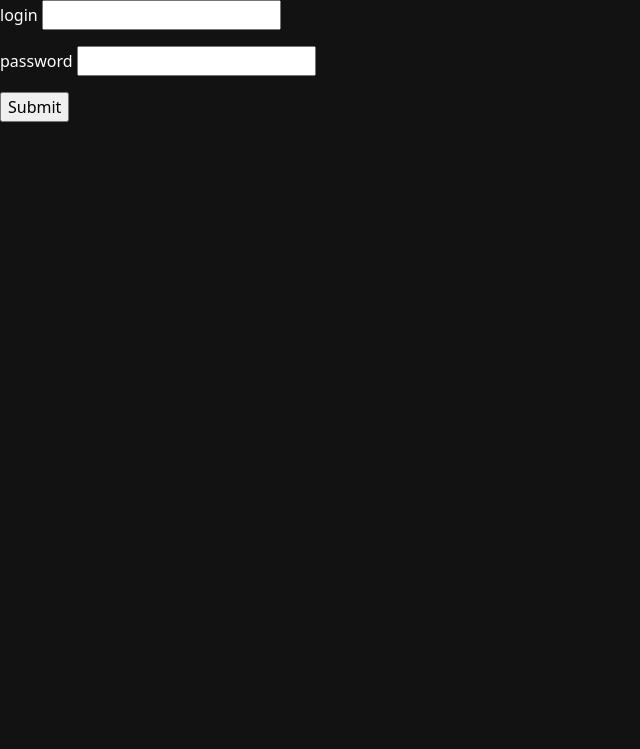
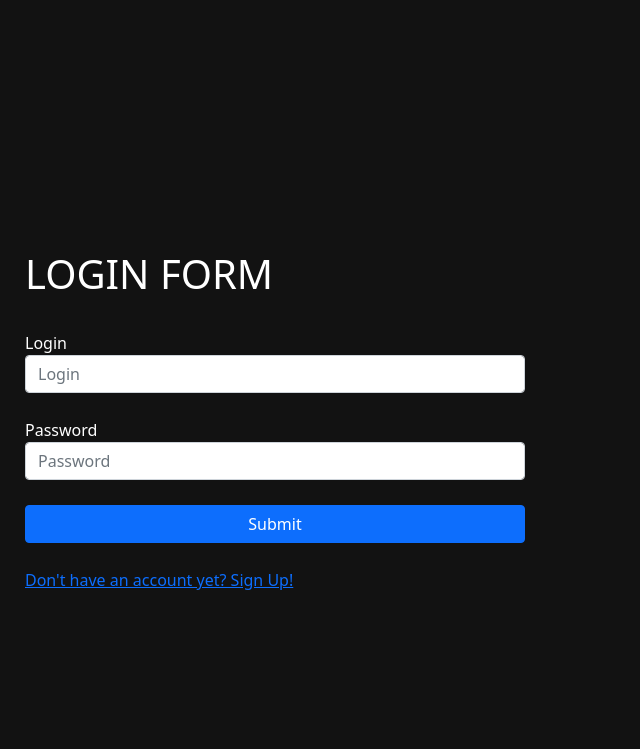
Before and after one commit to CampoNover16/ExpenseEase, a Flask app: page /login in a window 1280 px wide. Shown: the top 749 px of the page, without its empty margins (0-640 px from the left). Run offline with Flask 3, Linux system fonts and the light colour scheme; some libraries are stand-ins or nearby versions.

Commit message:
added session to app, login and register form new css, some new css details

```diff
--- a/app.py
+++ b/app.py
@@ -1,4 +1,5 @@
-from flask import Flask, render_template, request, redirect, url_for
+from flask import Flask, render_template, request, redirect, url_for, session
+from flask_session import Session
 from flask_mysqldb import MySQL
 from datetime import datetime
 
@@ -10,18 +11,20 @@ app.config['MYSQL_HOST'] = 'localhost'
 app.config['MYSQL_USER'] = 'root'
 app.config['MYSQL_PASSWORD'] = ''
 app.config['MYSQL_DB'] = 'expenseease_db'
+app.config["SESSION_PERMANENT"] = False
+app.config["SESSION_TYPE"] = "filesystem"
 
+Session(app)
 mysql = MySQL(app)
 
 @app.route('/')
 def index():
-    return render_template('index.html')
+    if not session.get("login"):
+        return redirect("/login")
+    return render_template('index.html', user=session['login'])
 
 @app.route('/register', methods=['POST', 'GET'])
 def register():
-    if request.method == 'GET':
-        return "Login via the login Form"
-
     if request.method == 'POST':
         login = request.form['login']
         password = request.form['password']
@@ -33,9 +36,12 @@ def register():
             cursor.execute("INSERT INTO users (login,password,created) VALUES(%s,%s,%s)",(login,password,created))
             # //TO DO - add to every error flash messages
             # 'given user exists'
-        mysql.connection.commit()
-        cursor.close()
-        return redirect(url_for('login'))
+            mysql.connection.commit()
+            cursor.close()
+            return redirect(url_for('login'))
+        else:
+            return redirect(url_for('register'))
+    return render_template('register.html')
 
 @app.route('/login', methods=['GET','POST'])
 def login():
@@ -46,6 +52,7 @@ def login():
         user = cursor.execute("SELECT login, password FROM users WHERE login=%s AND password=%s",(login,password))
         cursor.close()
         if user:
+            session["login"] = request.form['login']
             return redirect('/')
         else:
             return redirect(url_for('login'))
@@ -53,7 +60,8 @@ def login():
 
 @app.route('/logout')
 def logout():
-    return redirect(url_for('login'))
+    session.pop('login', None)
+    return redirect("/")
 
 if __name__ == "__main__":
     app.run(debug=True)
--- a/static/css/main.css
+++ b/static/css/main.css
@@ -54,6 +54,10 @@ body{
     font-weight: 600;
 }
 
+.navbar-logo:hover {
+    color: var(--accent);
+}
+
 .nav-inv-section{
     color: var(--text-color);
 }
@@ -74,6 +78,31 @@ body{
     width: 40px;
     height: 40px;
     margin-left: 15px;
+}
+
+.nav-inv-section .user-avatar{
+    background-image: url('../images/avatar.jpg');
+    background-repeat: no-repeat;
+    background-size: contain;
+    border-radius: 45px;
+    width: 40px;
+    height: 40px;
+    margin: 0px 15px;
+}
+
+.nav-inv-section .dropdown-menu {
+    background-color: var(--primary);
+    color: var(--text-color);
+    border: 1px solid var(--secondary);
+}
+
+.nav-inv-section .dropdown-item {
+    color: var(--text-color);
+}
+
+.nav-inv-section .dropdown-item:focus,.nav-inv-section .dropdown-item:hover {
+    color: var(--text-color);
+    background-color: var(--accent);
 }
 
 .nav-inv-section .dropdown-menu[data-bs-popper] {
@@ -97,3 +126,22 @@ body{
     width: 25px;
     height: 25px;
 }
+
+.add-btn:hover,
+.join-btn:hover{
+    cursor: pointer;
+    pointer-events: all;
+    color: var(--accent);
+}
+
+.login-form,
+.register-form{
+    height: 500px;
+    width: 500px;
+    position: absolute;
+    display: flex;
+    flex-direction: column;
+    gap: 25px;
+    margin-left: 25px;
+    transform: translateY(50%);
+}
--- a/templates/login.html
+++ b/templates/login.html
@@ -1,8 +1,16 @@
 {% extends 'base.html' %}
 {% block body %}
-<form action="/login" method="POST">
-    <p>login <input type="text" name="login"/></p>
-    <p>password <input type="password" name="password"/></p>
-    <p><input type="submit" value="Submit"/></p>
- </form>
+<form action="/login" method="POST" class="login-form">
+    <h1>LOGIN FORM</h1>
+    <div class="form-group">
+        <label for="login">Login</label>
+        <input type="text" name="login" class="form-control" placeholder="Login">
+    </div>
+    <div class="form-group">
+        <label for="password">Password</label>
+        <input type="password" name="password" class="form-control" placeholder="Password">
+    </div>
+    <input type="submit" class="btn btn-primary" value="Submit"/>
+    <a href="/register">Don't have an account yet? Sign Up!</a>
+</form>
  {% endblock %}
```
Also changed, not shown: templates/index.html (+6 -2 lines), templates/register.html (+13 -5 lines), README.md, static/images/avatar.jpg (added).
